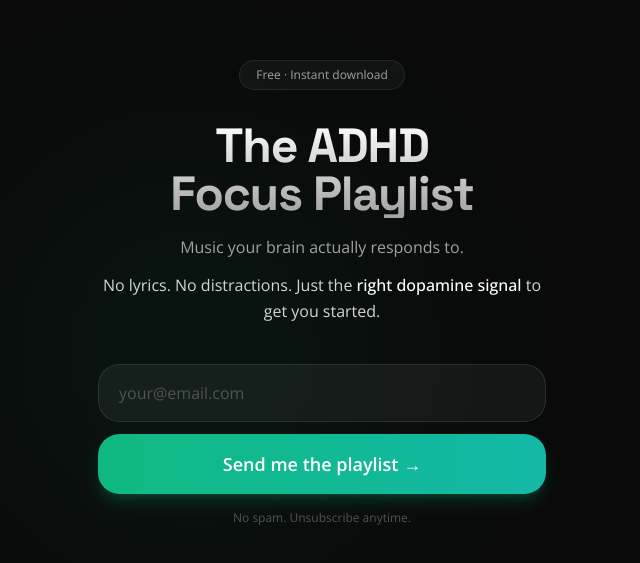
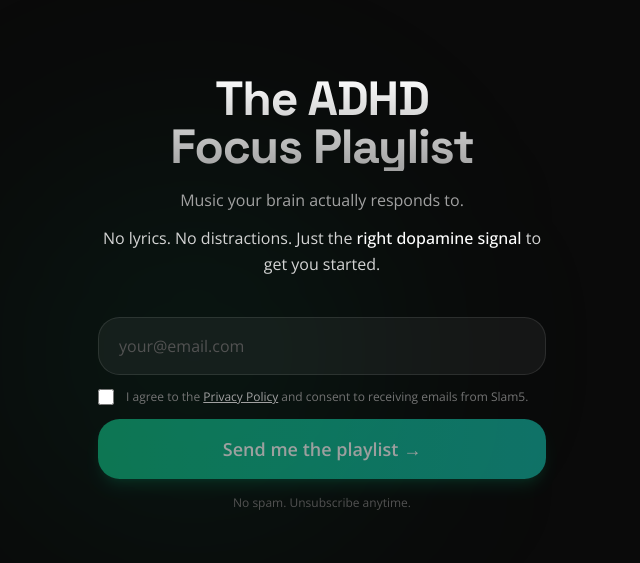
Before and after one commit to chodakowski2019-pixel/slam5, a Next.js app: page /playlist in a window 1280 px wide. Shown: the part 107-670 px from the top of the page, without its empty margins (318-958 px from the left). Built offline with nearby package versions, Linux system fonts and the light colour scheme; no server answers.

Commit message:
playlist: remove badge, add privacy checkbox

```diff
--- a/src/app/playlist/page.tsx
+++ b/src/app/playlist/page.tsx
@@ -1,6 +1,7 @@
 "use client";
 
 import { useState } from "react";
+import Link from "next/link";
 
 const SPOTIFY_URL = "https://open.spotify.com/playlist/6Cf1qYa6QwYB70TVDBIaE3";
 
@@ -9,6 +10,7 @@ export default function PlaylistPage() {
   const [submitting, setSubmitting] = useState(false);
   const [done, setDone] = useState(false);
   const [error, setError] = useState("");
+  const [agreed, setAgreed] = useState(false);
 
   async function handleSubmit(e: React.FormEvent) {
     e.preventDefault();
@@ -45,9 +47,6 @@ export default function PlaylistPage() {
     <div className="min-h-screen bg-[#0a0a0a] text-white flex items-center justify-center px-6">
       <div className="absolute top-1/3 left-1/4 w-96 h-96 bg-emerald-500/8 rounded-full blur-[120px]" />
       <div className="max-w-md mx-auto text-center relative">
-        <div className="inline-flex items-center gap-2 px-4 py-1.5 rounded-full border border-white/[0.08] bg-white/[0.04] mb-8 text-xs text-neutral-400">
-          Free · Instant download
-        </div>
         <h1 className="text-4xl md:text-5xl font-bold font-heading tracking-tight mb-4 bg-gradient-to-b from-white to-neutral-400 bg-clip-text text-transparent">
           The ADHD <br />Focus Playlist
         </h1>
@@ -69,10 +68,26 @@ export default function PlaylistPage() {
             className="w-full px-5 py-4 rounded-2xl bg-white/[0.05] border border-white/[0.10] text-white placeholder-neutral-600 focus:outline-none focus:border-emerald-500/50 text-base"
           />
           {error && <p className="text-red-400 text-sm">{error}</p>}
+          <label className="flex items-start gap-3 text-left cursor-pointer">
+            <input
+              type="checkbox"
+              required
+              checked={agreed}
+              onChange={(e) => setAgreed(e.target.checked)}
+              className="mt-0.5 w-4 h-4 rounded border border-white/20 bg-white/5 accent-emerald-500 flex-shrink-0"
+            />
+            <span className="text-xs text-neutral-500 leading-relaxed">
+              I agree to the{" "}
+              <Link href="/privacy" className="text-neutral-400 underline hover:text-white transition-colors">
+                Privacy Policy
+              </Link>
+              {" "}and consent to receiving emails from Slam5.
+            </span>
+          </label>
           <button
             type="submit"
-            disabled={submitting}
-            className="w-full py-4 rounded-2xl bg-gradient-to-r from-[#10b981] to-[#14b8a6] text-white font-semibold text-lg transition-all duration-300 hover:scale-[1.02] active:scale-[0.98] shadow-lg shadow-emerald-500/20 disabled:opacity-60"
+            disabled={submitting || !agreed}
+            className="w-full py-4 rounded-2xl bg-gradient-to-r from-[#10b981] to-[#14b8a6] text-white font-semibold text-lg transition-all duration-300 hover:scale-[1.02] active:scale-[0.98] shadow-lg shadow-emerald-500/20 disabled:opacity-60 disabled:scale-100"
           >
             {submitting ? "Sending..." : "Send me the playlist →"}
           </button>
```
